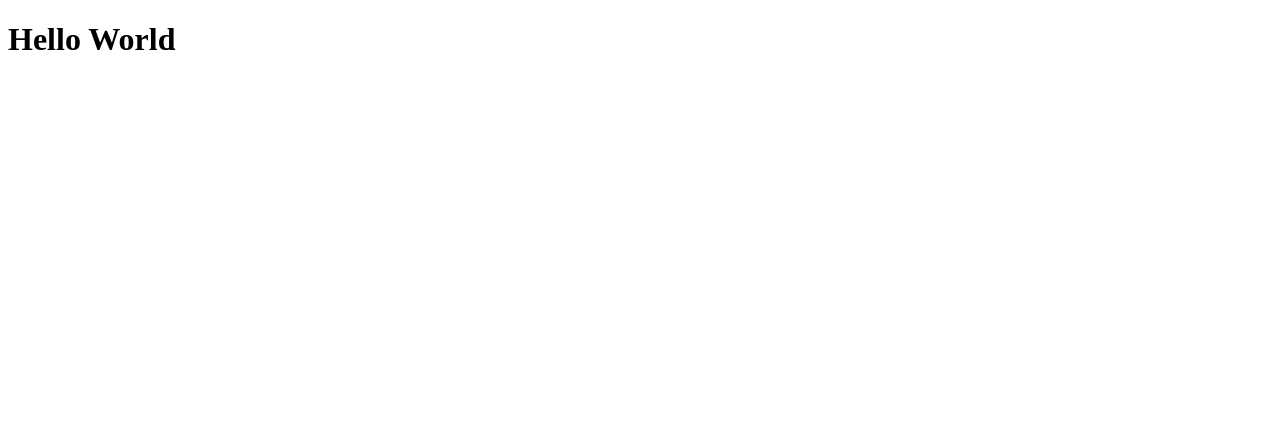
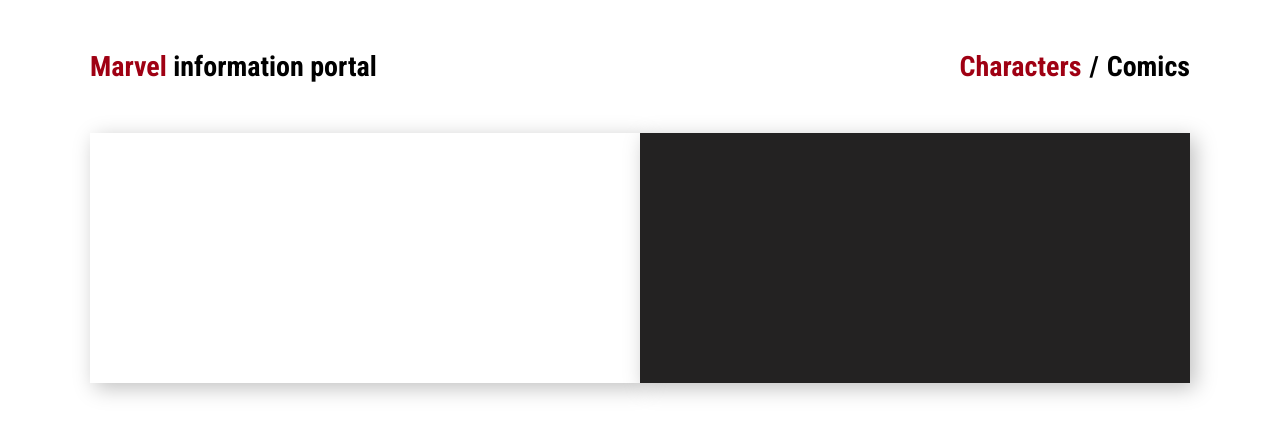
Before and after one commit to mtvphnx/react-marvel, a React (Create React App) app: page / in a window 1280 px wide. Shown: the top 436 px of the page. Built offline with nearby package versions, Linux system fonts and the light colour scheme.

Commit message:
начал проект заново

```diff
--- a/public/index.html
+++ b/public/index.html
@@ -10,21 +10,11 @@
       content="Web site created using create-react-app"
     />
     <link rel="apple-touch-icon" href="%PUBLIC_URL%/logo192.png" />
-    <!--
-      manifest.json provides metadata used when your web app is installed on a
-      user's mobile device or desktop. See https://developers.google.com/web/fundamentals/web-app-manifest/
-    -->
     <link rel="manifest" href="%PUBLIC_URL%/manifest.json" />
-    <!--
-      Notice the use of %PUBLIC_URL% in the tags above.
-      It will be replaced with the URL of the `public` folder during the build.
-      Only files inside the `public` folder can be referenced from the HTML.
-
-      Unlike "/favicon.ico" or "favicon.ico", "%PUBLIC_URL%/favicon.ico" will
-      work correctly both with client-side routing and a non-root public URL.
-      Learn how to configure a non-root public URL by running `npm run build`.
-    -->
     <title>Marvel information portal</title>
+    <link rel="preconnect" href="https://fonts.googleapis.com">
+    <link rel="preconnect" href="https://fonts.gstatic.com" crossorigin>
+    <link href="https://fonts.googleapis.com/css2?family=Roboto&family=Roboto+Condensed:wght@400;700&display=swap" rel="stylesheet">
   </head>
   <body>
     <noscript>You need to enable JavaScript to run this app.</noscript>
--- a/src/components/App/App.jsx
+++ b/src/components/App/App.jsx
@@ -1,5 +1,10 @@
+import {Header, Random} from "../../components";
+
 export const App = () => {
     return (
-        <h1>Hello World</h1>
+        <div className="container">
+            <Header/>
+            <Random/>
+        </div>
     )
 }
--- /dev/null
+++ b/src/components/Header/Header.jsx
@@ -0,0 +1,16 @@
+import styles from './Header.module.scss';
+
+export const Header = () => {
+    return (
+        <header className={styles.header}>
+            <a href="/" className={styles.logo}>
+                <span>Marvel</span> information portal
+            </a>
+            <div className={styles.links}>
+                <a href="/" className={styles.active}>Characters</a>
+                <span>/</span>
+                <a href="/">Comics</a>
+            </div>
+        </header>
+    )
+}
--- /dev/null
+++ b/src/components/Header/Header.module.scss
@@ -0,0 +1,32 @@
+.header {
+  display: flex;
+  justify-content: space-between;
+  margin-bottom: 50px;
+
+  & * {
+    font-weight: 700;
+    font-size: 28px;
+    line-height: 33px;
+  }
+}
+
+.logo {
+  & span {
+    color: var(--red);
+  }
+}
+
+.links {
+  display: flex;
+
+  & span {
+    padding: 0 8px;
+    display: inline-block;
+
+    user-select: none;
+  }
+
+  & a.active {
+    color: var(--red);
+  }
+}
--- /dev/null
+++ b/src/components/Random/Random.jsx
@@ -0,0 +1,10 @@
+import styles from './Random.module.scss';
+
+export const Random = () => {
+    return (
+        <div className={styles.random}>
+            <div className={styles.item}></div>
+            <div className={styles.item}></div>
+        </div>
+    )
+}
--- /dev/null
+++ b/src/components/Random/Random.module.scss
@@ -0,0 +1,15 @@
+.random {
+  display: flex;
+  flex-shrink: 0;
+}
+
+.item {
+  width: 50%;
+  height: 250px;
+
+  box-shadow: 5px 5px 20px rgba(0, 0, 0, 0.25);
+
+  &:last-of-type {
+    background-color: var(--dark);
+  }
+}
--- a/src/components/index.js
+++ b/src/components/index.js
@@ -1 +1,3 @@
 export * from './App/App';
+export * from './Header/Header';
+export * from './Random/Random';
--- a/src/index.js
+++ b/src/index.js
@@ -1,7 +1,9 @@
 import React from 'react';
 import ReactDOM from 'react-dom/client';
 
-import {App} from '../src/components';
+import {App} from './components';
+
+import './styles/global.scss';
 
 const root = ReactDOM.createRoot(document.getElementById('root'));
 root.render(
--- /dev/null
+++ b/src/styles/global.scss
@@ -0,0 +1,66 @@
+:root {
+  --black: #000000;
+  --red: #9F0013;
+  --dark: #232222;
+}
+
+*,
+*:before,
+*:after {
+  margin: 0;
+  padding: 0;
+
+  box-sizing: border-box;
+
+  font-family: 'Roboto Condensed', sans-serif;
+  font-size: 14px;
+  line-height: 16px;
+  color: var(--black);
+}
+
+ul,
+li,
+dl {
+  list-style-type: none;
+
+  margin: 0;
+  padding: 0;
+}
+
+h1,
+h2,
+h3,
+h4,
+h5,
+h6 {
+  margin: 0;
+}
+
+a {
+  display: inline-block;
+
+  text-decoration: none;
+  color: inherit;
+
+  &:hover {
+    text-decoration: none;
+    color: inherit;
+  }
+}
+
+p {
+  margin: 0;
+  padding: 0;
+}
+
+input::-webkit-outer-spin-button,
+input::-webkit-inner-spin-button {
+  -webkit-appearance: none;
+  margin: 0;
+}
+
+.container {
+  max-width: 1200px;
+  padding: 50px;
+  margin: 0 auto;
+}
```
